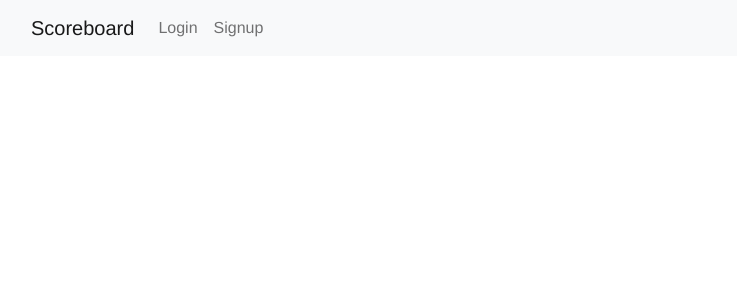
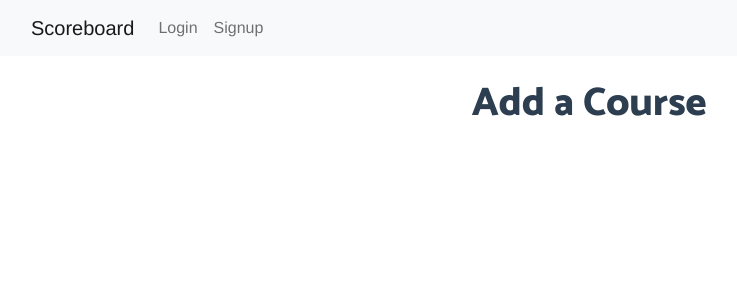
Before and after one commit to SymensJeffrey/golf_vue, a Vue app: page /course/new in a window 1280 px wide. Shown: the top 300 px of the page, without its empty margins (51-788 px from the left). Built offline with nearby package versions, Linux system fonts and the light colour scheme; no server answers.

Commit message:
add create score page

```diff
--- a/src/router/index.js
+++ b/src/router/index.js
@@ -9,6 +9,7 @@ import CreateScore from "../views/CreateScore.vue";
 import IndexScores from "../views/IndexScores.vue";
 import ShowTournaments from "../views/ShowTournaments.vue";
 import ShowUser from "../views/ShowUser.vue";
+import CreateCourse from "../views/CreateCourse.vue";
 
 Vue.use(VueRouter);
 
@@ -33,6 +34,11 @@ const routes = [
     path: "/user",
     name: "showuser",
     component: ShowUser
+  },
+  {
+    path: "/course/new",
+    name: "createcourse",
+    component: CreateCourse
   }
 ];
 
--- /dev/null
+++ b/src/views/CreateCourse.vue
@@ -0,0 +1,20 @@
+<template>
+  <div class="home">
+    <br>
+    <h1>{{ message }}</h1>
+  </div>
+</template>
+
+<style></style>
+
+<script>
+  export default {
+    data: function () {
+      return {
+        message: "Add a Course",
+      };
+    },
+    created: function () {},
+    methods: {},
+  };
+</script>
```
